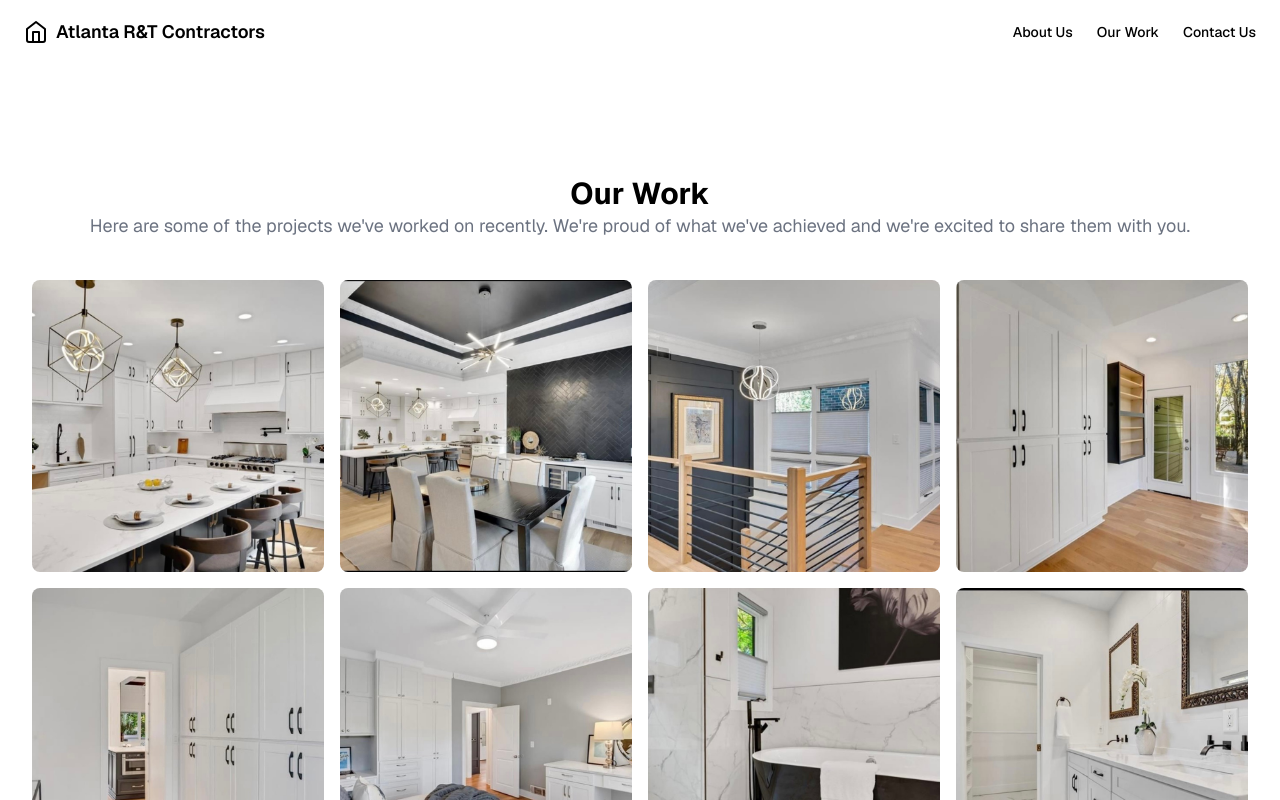
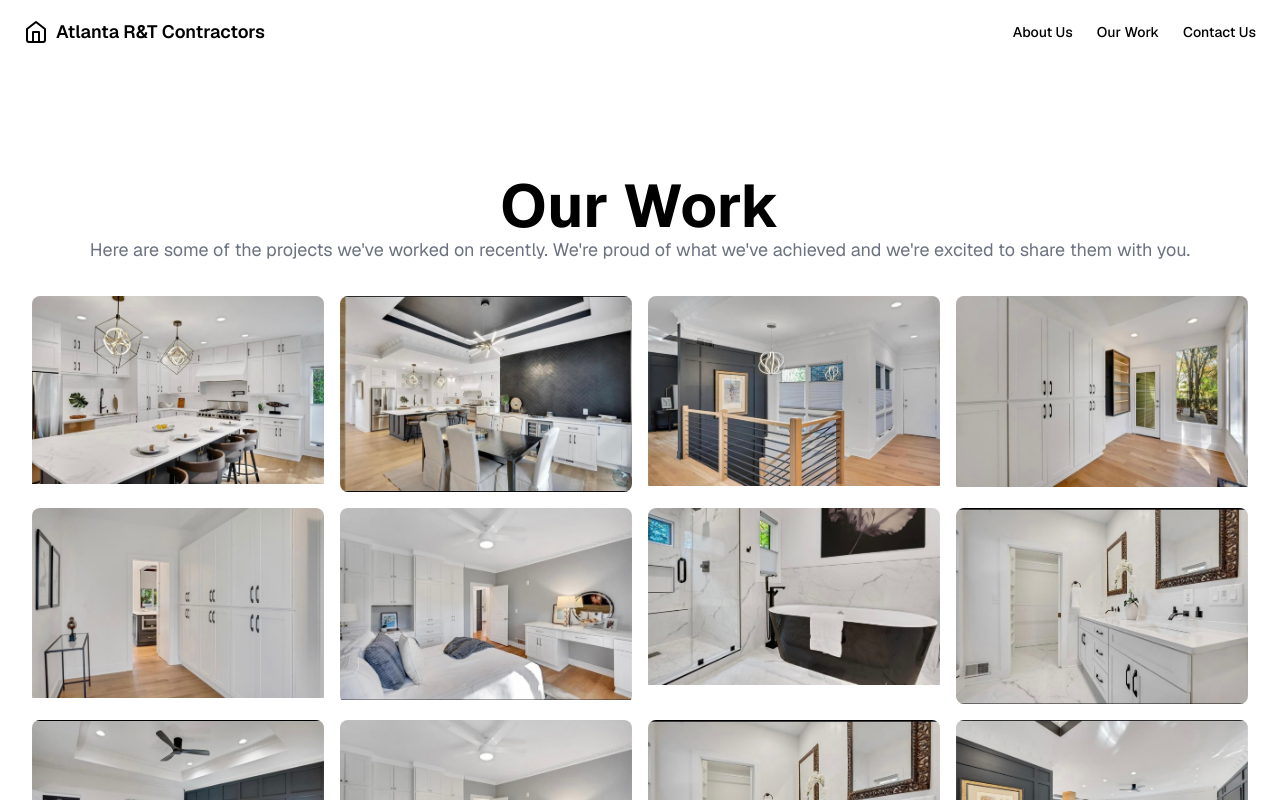
Before and after one commit to KarnellSchultz/atlanta-rnt-contractors, a Next.js app: page /our-work in a window 1280 px wide. Shown: the top 800 px of the page. Built offline with nearby package versions, Linux system fonts and the light colour scheme.

Commit message:
image gal changes

```diff
--- a/app/about-us/page.tsx
+++ b/app/about-us/page.tsx
@@ -11,7 +11,9 @@ export const metadata: Metadata = {
 export default function ContactPage() {
   return (
     <main className="flex min-h-screen flex-col items-center py-24 px-4 gap-10">
-      <h1 className="col-span-full text-3xl font-bold mb-6 text-center">About Us</h1>
+      <h1 className=" col-span-full md:text-6xl text-4xl font-bold pb-4 flex flex-col text-center">
+        About Us
+      </h1>
       <section className="sm:grid sm:grid-cols-2 flex flex-col items-center gap-4">
         <div>
           <p className="text-gray-500 text-lg font-normal">{aboutUsText}</p>
--- a/app/our-work/page.tsx
+++ b/app/our-work/page.tsx
@@ -72,23 +72,23 @@ export default function ContactPage() {
   return (
     <main className="flex min-h-screen flex-col items-center py-24 px-4">
       <div className="grid grid-cols-1 sm:grid-cols-2 md:grid-cols-3 lg:grid-cols-4 gap-4 w-full max-w-7xl mx-auto p-4">
-        <h2 className="col-span-full text-3xl font-bold mb-6 text-center">
+        <h1 className=" col-span-full md:text-6xl text-4xl font-bold pb-4 flex flex-col text-center">
           Our Work
           <p className="text-gray-500 text-lg font-normal">
             {`Here are some of the projects we've worked on recently. We're proud of what we've achieved
           and we're excited to share them with you.`}
           </p>
-        </h2>
+        </h1>
 
         {IMAGE_GALLERY_DATA.map((data, index) => {
           return (
             <div className="relative overflow-hidden rounded-lg" key={index}>
               <Image
                 alt={data.alt}
-                className="aspect-square object-cover w-full"
                 height="600"
                 src={data.src}
                 width="600"
+                sizes="(max-width: 768px) 100vw, 33vw"
               />
             </div>
           );
--- a/components/form-actions.tsx
+++ b/components/form-actions.tsx
@@ -11,7 +11,6 @@ export const submitAction = async (_: any, formData: FormData) => {
     phone: formData.get("phone"),
     honeypotName: formData.get("h-name"),
   };
-  console.log("🚀 ~ file: form-actions.tsx:13 ~ submitAction ~ rawFormData:", rawFormData);
 
   if (rawFormData.honeypotName !== "") {
     console.log("Honeypot triggered - No email sent");
```
